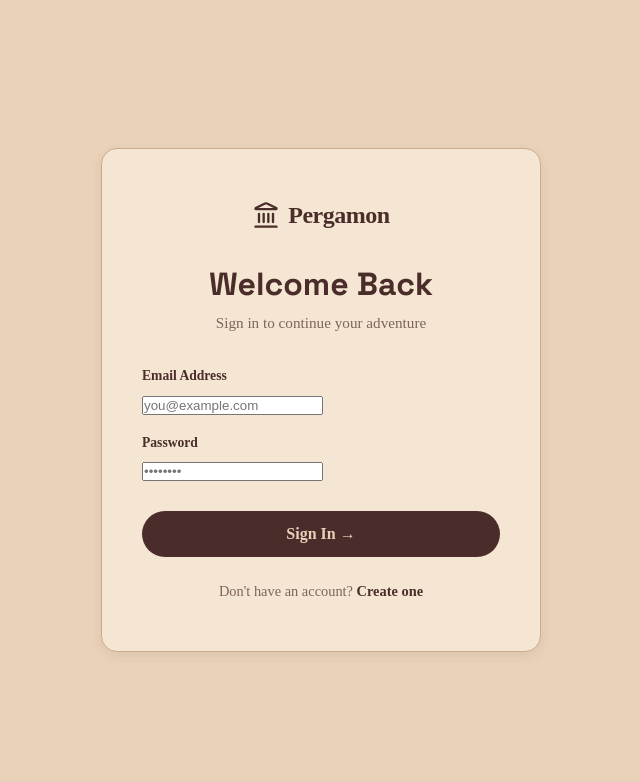
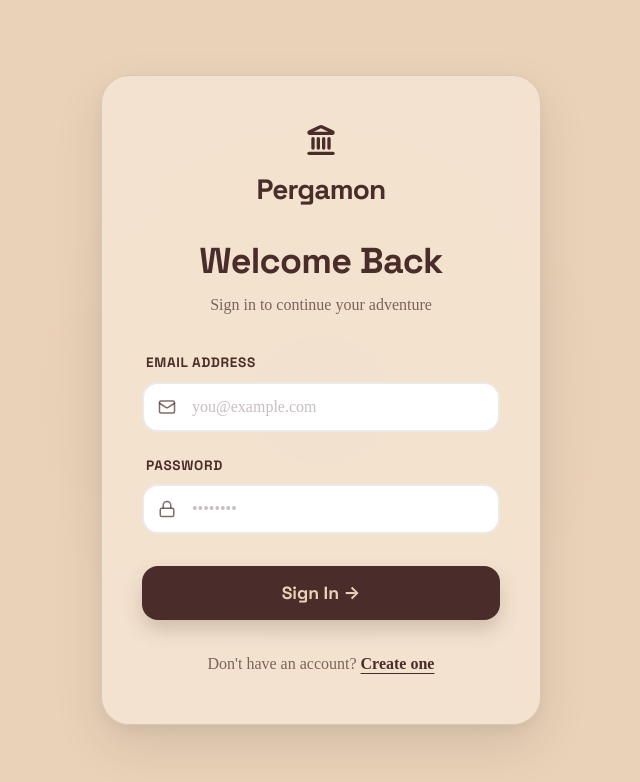
Before and after one commit to batyou0ne/pergamon_travel_site, a React (Vite) app in the folder client/: page /login in a window 1280 px wide. Shown: the top 782 px of the page, without its empty margins (319-959 px from the left). Built offline with nearby package versions, Linux system fonts and the light colour scheme; no server answers; a web font is replaced by a local one.

Commit message:
Premium Auth UI: Add icons to inputs and modernize styling

```diff
--- a/client/src/pages/Auth.css
+++ b/client/src/pages/Auth.css
@@ -1,3 +1,4 @@
+/* ─── Auth Page Layout ─── */
 .auth-page {
     min-height: 100vh;
     display: flex;
@@ -5,97 +6,220 @@
     justify-content: center;
     padding: 24px;
     background-color: var(--bg-color);
+    position: relative;
+    overflow: hidden;
 }
 
+/* Optional: Add a subtle ambient glow behind the card */
+.auth__bg {
+    position: absolute;
+    top: 50%;
+    left: 50%;
+    transform: translate(-50%, -50%);
+    width: 600px;
+    height: 600px;
+    background: radial-gradient(circle, rgba(74, 44, 42, 0.05) 0%, transparent 70%);
+    pointer-events: none;
+    z-index: 0;
+}
+
+/* ─── Auth Card ─── */
 .auth__card {
     width: 100%;
     max-width: 440px;
     padding: 48px 40px;
-    background-color: var(--surface-color);
-    border: 1px solid var(--border-color);
-    border-radius: var(--radius-lg);
-    box-shadow: var(--shadow-md);
+    background: rgba(245, 230, 211, 0.85);
+    /* Matches --surface-color with transparency */
+    backdrop-filter: blur(20px);
+    -webkit-backdrop-filter: blur(20px);
+    border: 1px solid rgba(74, 44, 42, 0.15);
+    border-radius: 28px;
+    box-shadow:
+        0 20px 50px rgba(0, 0, 0, 0.1),
+        0 5px 15px rgba(0, 0, 0, 0.05);
+    z-index: 1;
+    position: relative;
 }
 
+/* ─── Logo ─── */
 .auth__logo {
-    font-size: 1.5rem;
-    font-weight: 800;
-    letter-spacing: -0.02em;
+    display: flex;
+    flex-direction: column;
+    align-items: center;
+    gap: 12px;
+    margin-bottom: 32px;
     color: var(--text-primary);
-    margin-bottom: 32px;
-    display: flex;
-    align-items: center;
-    justify-content: center;
-    gap: 8px;
 }
 
+.auth__logo span {
+    font-family: var(--font-heading);
+    font-size: 1.75rem;
+    font-weight: 800;
+    letter-spacing: -0.03em;
+}
+
+/* ─── Title & Subtitle ─── */
 .auth__title {
-    font-size: 2rem;
-    font-weight: 700;
-    line-height: 1.2;
-    margin-bottom: 8px;
+    font-family: var(--font-heading);
+    font-size: 2.25rem;
+    font-weight: 800;
+    line-height: 1.1;
+    margin-bottom: 12px;
     text-align: center;
     color: var(--text-primary);
+    letter-spacing: -0.02em;
 }
 
 .auth__subtitle {
     color: var(--text-secondary);
-    font-size: 0.95rem;
-    margin-bottom: 32px;
+    font-size: 1rem;
+    margin-bottom: 36px;
     text-align: center;
+    font-family: var(--font-body);
 }
 
+/* ─── Form ─── */
 .auth__form {
     display: flex;
     flex-direction: column;
-    gap: 16px;
+    gap: 24px;
+}
+
+/* ─── Form Group ─── */
+.form-group {
+    display: flex;
+    flex-direction: column;
+    gap: 8px;
 }
 
 .form-group label {
-    display: block;
+    font-family: var(--font-heading);
     font-size: 0.85rem;
-    font-weight: 600;
+    font-weight: 700;
     color: var(--text-primary);
-    margin-bottom: 6px;
+    margin-left: 4px;
+    text-transform: uppercase;
+    letter-spacing: 0.05em;
 }
 
+/* ─── Premium Input Wrapper ─── */
+.input-wrapper {
+    position: relative;
+    display: flex;
+    align-items: center;
+}
+
+.input-icon {
+    position: absolute;
+    left: 16px;
+    color: var(--text-secondary);
+    transition: color 0.3s ease;
+    pointer-events: none;
+}
+
+.input-wrapper input {
+    width: 100%;
+    padding: 14px 16px 14px 48px;
+    /* Extra left padding for icon */
+    font-family: var(--font-body);
+    font-size: 1rem;
+    color: var(--text-primary);
+    background: white;
+    border: 2px solid rgba(74, 44, 42, 0.1);
+    border-radius: 16px;
+    outline: none;
+    transition: all 0.3s cubic-bezier(0.4, 0, 0.2, 1);
+}
+
+.input-wrapper input::placeholder {
+    color: rgba(74, 44, 42, 0.3);
+}
+
+.input-wrapper input:hover {
+    border-color: rgba(74, 44, 42, 0.3);
+}
+
+.input-wrapper input:focus {
+    border-color: var(--accent-primary);
+    box-shadow: 0 0 0 4px rgba(74, 44, 42, 0.08);
+    background: white;
+}
+
+.input-wrapper input:focus+.input-icon,
+.input-wrapper:focus-within .input-icon {
+    color: var(--accent-primary);
+}
+
+/* ─── Submit Button ─── */
 .auth__submit {
     width: 100%;
-    padding: 14px 20px !important;
-    font-size: 1rem !important;
-    margin-top: 12px;
-    background-color: var(--accent-primary);
-    color: var(--bg-color);
-    border-radius: var(--radius-full);
+    padding: 16px !important;
+    font-family: var(--font-heading) !important;
+    font-size: 1.1rem !important;
+    font-weight: 700 !important;
+    margin-top: 8px;
+    background: var(--accent-primary) !important;
+    color: var(--bg-color) !important;
+    border-radius: 16px !important;
+    box-shadow: 0 10px 20px rgba(74, 44, 42, 0.2);
+    transition: all 0.3s ease !important;
 }
 
-.auth__submit:hover {
-    background-color: rgba(74, 44, 42, 0.85);
+.auth__submit:hover:not(:disabled) {
+    transform: translateY(-2px);
+    box-shadow: 0 12px 25px rgba(74, 44, 42, 0.3);
+    filter: brightness(1.1);
 }
 
+.auth__submit:active:not(:disabled) {
+    transform: translateY(0);
+}
+
+.auth__submit:disabled {
+    opacity: 0.6;
+    cursor: not-allowed;
+}
+
+/* ─── Error Message ─── */
 .auth__error {
-    background-color: #FEF2F2;
-    border: 1px solid #FCA5A5;
-    color: #DC2626;
-    padding: 12px 16px;
-    border-radius: var(--radius-md);
+    background: #fee2e2;
+    border: 1px solid #ef4444;
+    color: #b91c1c;
+    padding: 12px;
+    border-radius: 12px;
     font-size: 0.9rem;
     margin-bottom: 24px;
     text-align: center;
+    font-weight: 600;
 }
 
+/* ─── Bottom Link ─── */
 .auth__link {
     text-align: center;
-    margin-top: 24px;
-    font-size: 0.9rem;
+    margin-top: 32px;
+    font-size: 1rem;
     color: var(--text-secondary);
 }
 
 .auth__link a {
     color: var(--accent-primary);
-    font-weight: 600;
+    font-weight: 700;
+    text-decoration: underline;
+    text-underline-offset: 4px;
 }
 
 .auth__link a:hover {
-    text-decoration: underline;
+    color: #1a0f0e;
 }
+
+/* ─── Responsive ─── */
+@media (max-width: 480px) {
+    .auth__card {
+        padding: 32px 24px;
+        border-radius: 24px;
+    }
+
+    .auth__title {
+        font-size: 1.75rem;
+    }
+}
--- a/client/src/pages/Login.jsx
+++ b/client/src/pages/Login.jsx
@@ -1,7 +1,7 @@
 import { useState } from "react";
 import { Link, useNavigate } from "react-router-dom";
 import { useAuth } from "../context/AuthContext";
-import { Landmark } from "lucide-react";
+import { Landmark, Mail, Lock, User as UserIcon } from "lucide-react";
 import "./Auth.css";
 
 const Login = () => {
@@ -32,7 +32,8 @@ const Login = () => {
             <div className="auth__bg" />
             <div className="auth__card glass animate-fade-up">
                 <div className="auth__logo">
-                    <Landmark size={28} /> Pergamon
+                    <Landmark size={32} strokeWidth={2.5} />
+                    <span>Pergamon</span>
                 </div>
                 <h1 className="auth__title">Welcome Back</h1>
                 <p className="auth__subtitle">Sign in to continue your adventure</p>
@@ -42,6 +43,8 @@ const Login = () => {
                 <form onSubmit={handleSubmit} className="auth__form">
                     <div className="form-group">
                         <label>Email Address</label>
+                        <div className="input-wrapper">
+                            <Mail className="input-icon" size={18} />
                             <input
                                 type="email"
                                 name="email"
@@ -52,8 +55,11 @@ const Login = () => {
                                 autoComplete="email"
                             />
                         </div>
+                    </div>
                     <div className="form-group">
                         <label>Password</label>
+                        <div className="input-wrapper">
+                            <Lock className="input-icon" size={18} />
                             <input
                                 type="password"
                                 name="password"
@@ -63,6 +69,7 @@ const Login = () => {
                                 required
                                 autoComplete="current-password"
                             />
+                        </div>
                     </div>
                     <button type="submit" className="btn btn-primary auth__submit" disabled={loading}>
                         {loading ? "Signing in..." : "Sign In →"}
--- a/client/src/pages/Register.jsx
+++ b/client/src/pages/Register.jsx
@@ -1,7 +1,7 @@
 import { useState } from "react";
 import { Link, useNavigate } from "react-router-dom";
 import { useAuth } from "../context/AuthContext";
-import { Landmark } from "lucide-react";
+import { Landmark, Mail, Lock, User as UserIcon } from "lucide-react";
 import "./Auth.css";
 
 const Register = () => {
@@ -34,7 +34,8 @@ const Register = () => {
             <div className="auth__bg" />
             <div className="auth__card glass animate-fade-up">
                 <div className="auth__logo">
-                    <Landmark size={28} /> Pergamon
+                    <Landmark size={32} strokeWidth={2.5} />
+                    <span>Pergamon</span>
                 </div>
                 <h1 className="auth__title">Start Your Journey</h1>
                 <p className="auth__subtitle">Create your free account in seconds</p>
@@ -44,6 +45,8 @@ const Register = () => {
                 <form onSubmit={handleSubmit} className="auth__form">
                     <div className="form-group">
                         <label>Full Name</label>
+                        <div className="input-wrapper">
+                            <UserIcon className="input-icon" size={18} />
                             <input
                                 type="text"
                                 name="name"
@@ -54,8 +57,11 @@ const Register = () => {
                                 autoComplete="name"
                             />
                         </div>
+                    </div>
                     <div className="form-group">
                         <label>Email Address</label>
+                        <div className="input-wrapper">
+                            <Mail className="input-icon" size={18} />
                             <input
                                 type="email"
                                 name="email"
@@ -66,8 +72,11 @@ const Register = () => {
                                 autoComplete="email"
                             />
                         </div>
+                    </div>
                     <div className="form-group">
                         <label>Password</label>
+                        <div className="input-wrapper">
+                            <Lock className="input-icon" size={18} />
                             <input
                                 type="password"
                                 name="password"
@@ -79,8 +88,11 @@ const Register = () => {
                                 autoComplete="new-password"
                             />
                         </div>
+                    </div>
                     <div className="form-group">
                         <label>Confirm Password</label>
+                        <div className="input-wrapper">
+                            <Lock className="input-icon" size={18} />
                             <input
                                 type="password"
                                 name="confirm"
@@ -90,6 +102,7 @@ const Register = () => {
                                 required
                                 autoComplete="new-password"
                             />
+                        </div>
                     </div>
                     <button type="submit" className="btn btn-primary auth__submit" disabled={loading}>
                         {loading ? "Creating account..." : "Create Account →"}
```
Lines whose indentation alone changed are shown as unchanged.
